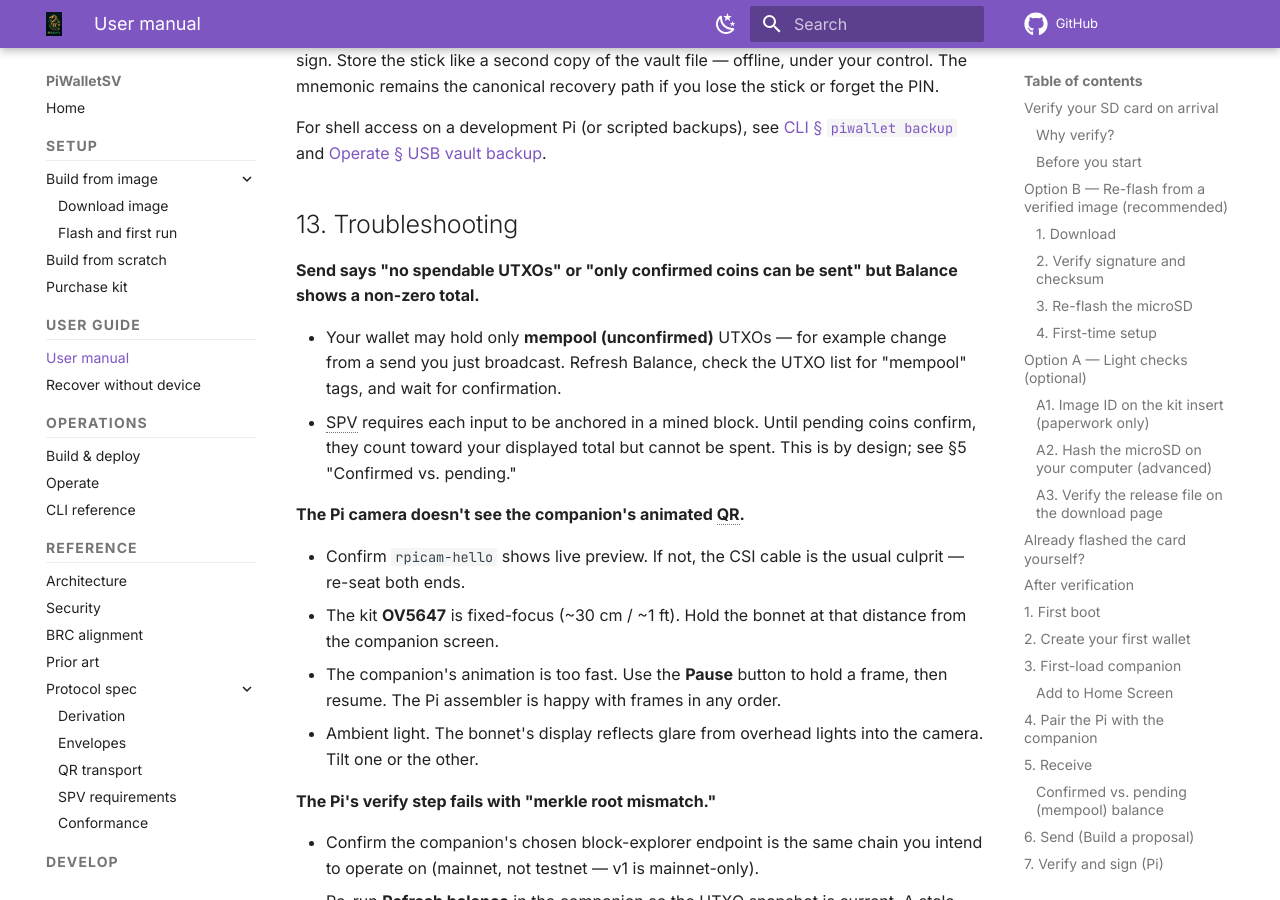
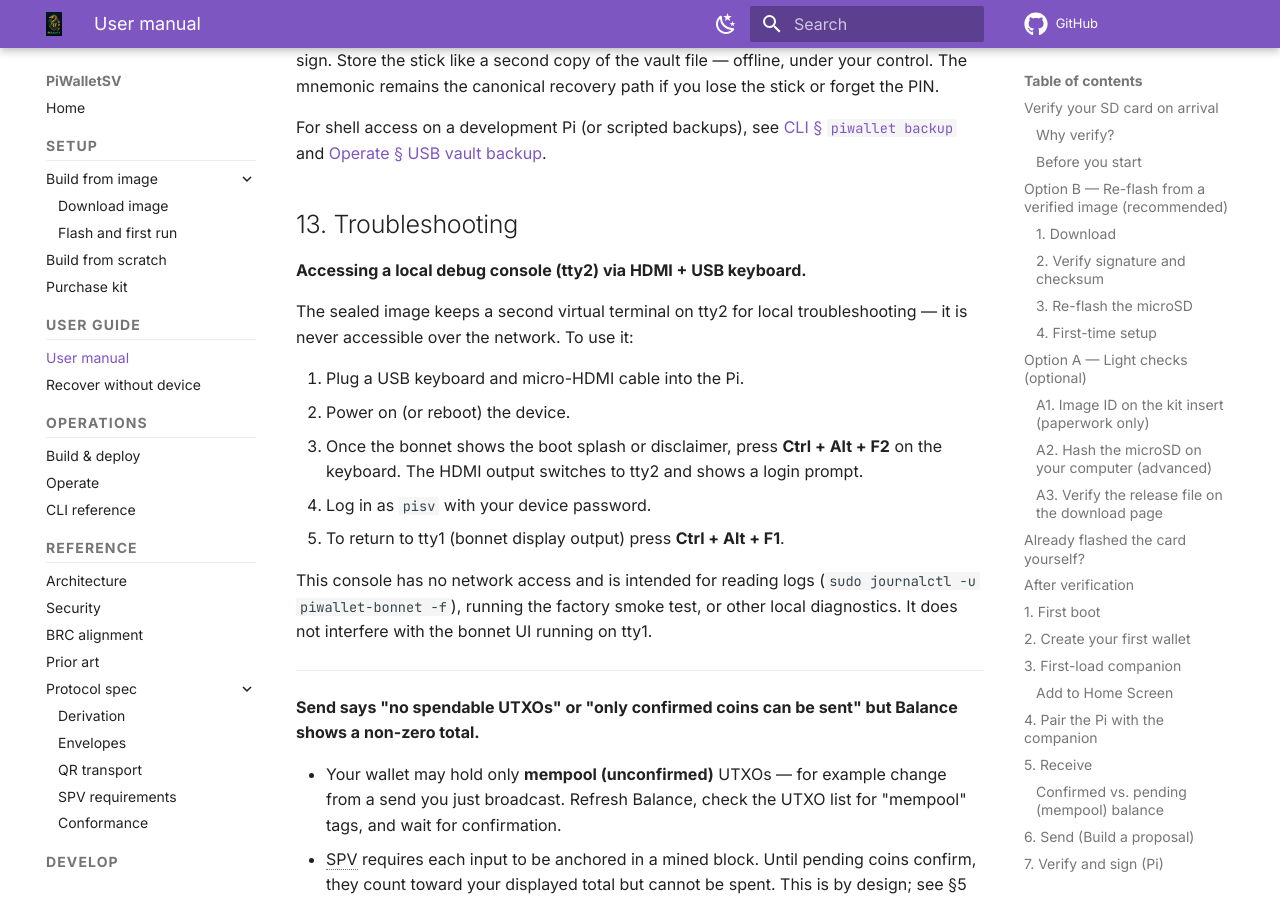
Before and after one commit to mohrt/PiWalletSV, an MkDocs documentation site: the page built from docs/user-manual.md, in a window 1280 px wide and 900 px high, scrolled down 18586 px. Built offline with MkDocs 1.6.1 and Material for MkDocs 9.7.7, drawn with Linux system fonts in a browser that asks for light colours; comment, search, counter and statistics services are not loaded.

Commit message:
docs: add tty2 HDMI+keyboard debug console instructions to troubleshooting
Co-authored-by: Cursor <cursoragent@cursor.com>

```diff
--- a/docs/user-manual.md
+++ b/docs/user-manual.md
@@ -676,6 +676,26 @@ For shell access on a development Pi (or scripted backups), see
 
 ## 13. Troubleshooting { #troubleshooting }
 
+**Accessing a local debug console (tty2) via HDMI + USB keyboard.**
+
+The sealed image keeps a second virtual terminal on tty2 for local
+troubleshooting — it is never accessible over the network. To use it:
+
+1. Plug a USB keyboard and micro-HDMI cable into the Pi.
+2. Power on (or reboot) the device.
+3. Once the bonnet shows the boot splash or disclaimer, press
+   **Ctrl + Alt + F2** on the keyboard. The HDMI output switches to tty2
+   and shows a login prompt.
+4. Log in as `pisv` with your device password.
+5. To return to tty1 (bonnet display output) press **Ctrl + Alt + F1**.
+
+This console has no network access and is intended for reading logs
+(`sudo journalctl -u piwallet-bonnet -f`), running the factory smoke
+test, or other local diagnostics. It does not interfere with the bonnet
+UI running on tty1.
+
+---
+
 **Send says "no spendable UTXOs" or "only confirmed coins can be sent"
 but Balance shows a non-zero total.**
 
```
